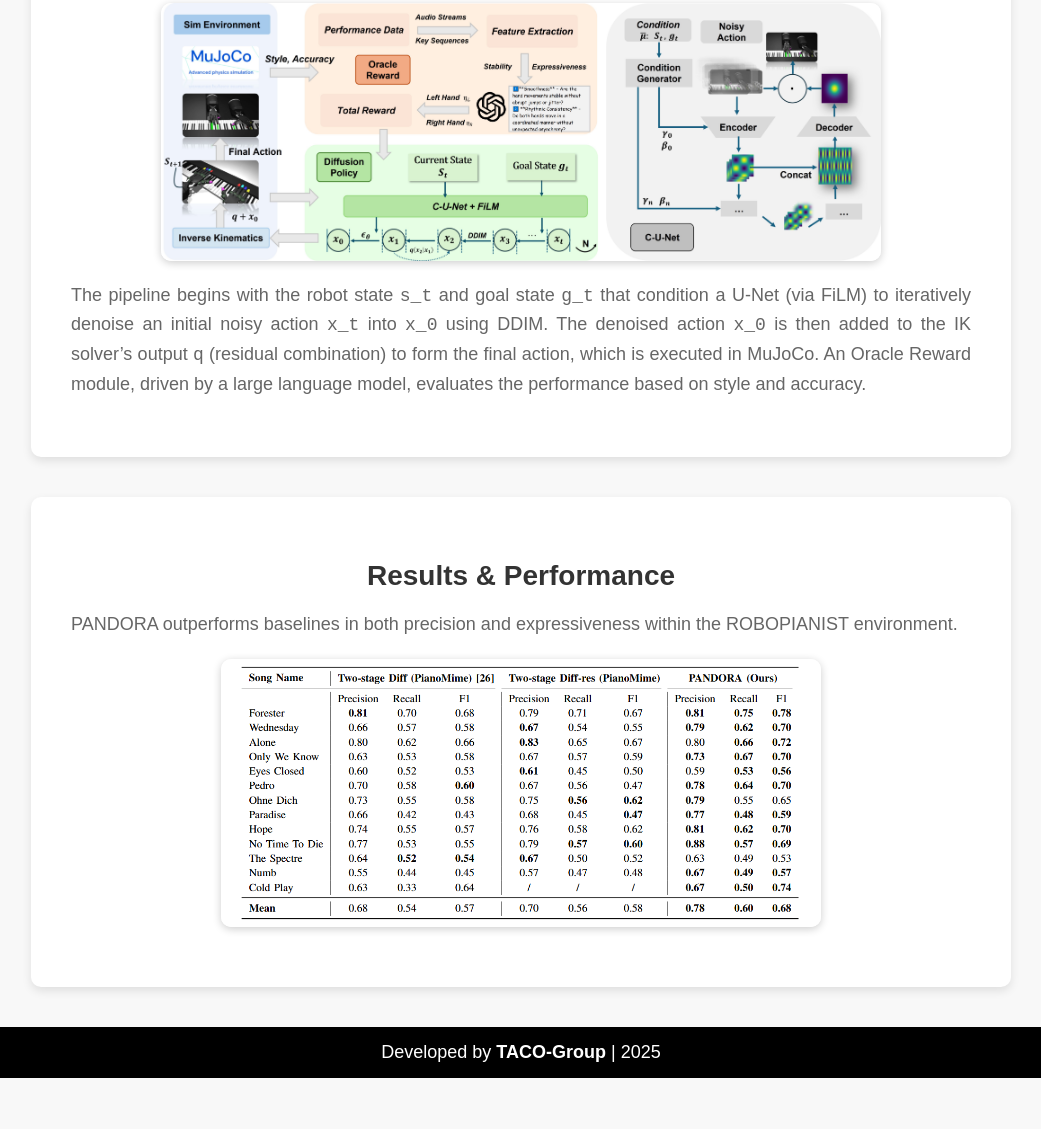
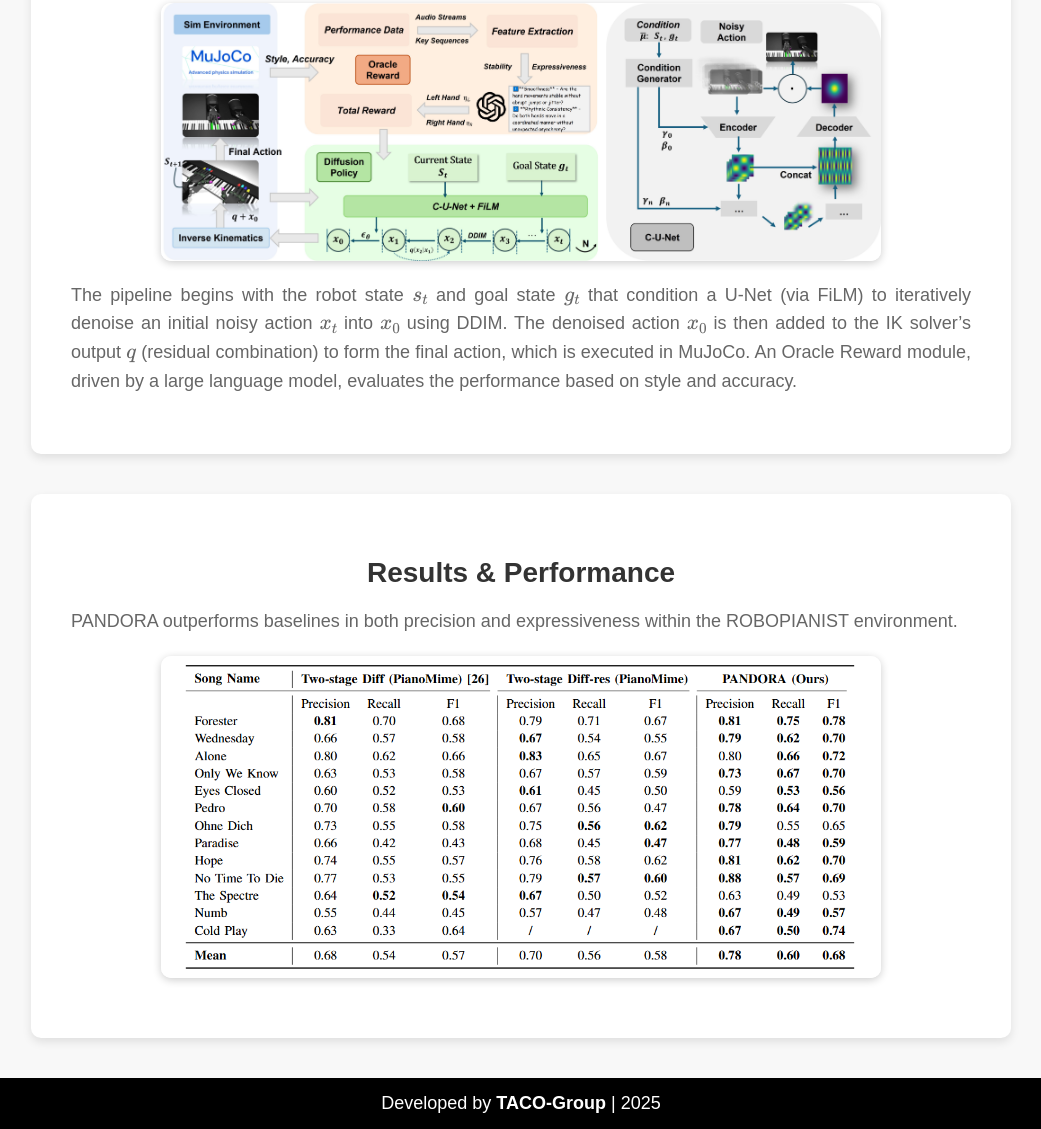
Before and after one commit to taco-group/PANDORA, a plain HTML site: page index.html in a window 1280 px wide. Shown: the part 924-2053 px from the top of the page, without its empty margins (119-1160 px from the left). Before the commit the page ends 2002 px from the top, so only its background shows below. Drawn offline with nearby package versions, Linux system fonts and the light colour scheme; some packages are replaced by stand-ins of ours.

Commit message:
Update index.html

```diff
--- a/index.html
+++ b/index.html
@@ -34,7 +34,7 @@
           environment, significantly outperforming baselines in both pre-
           cision and expressiveness. Ablation studies validate the critical
           contributions of diffusion-based denoising and LLM-driven
-          semantic feedback in enhancing robotic musicianship</p>
+          semantic feedback in enhancing robotic musicianship.</p>
         <div class="buttons">
             <a href="#" class="btn">Read Paper</a>
             <a href="#" class="btn">GitHub Repo</a>
@@ -43,11 +43,13 @@
 
     <section class="method">
         <h2>Methodology</h2>
+        <div style="text-align: center;">
             <img src="Pipeline_PANDORA.jpg" alt="PANDORA Pipeline" class="image" style="max-width: 80%; height: auto; border-radius: 10px; box-shadow: 0px 2px 8px rgba(0, 0, 0, 0.2);">
         </div>
-        <p>The pipeline begins with the robot state <code>s_t</code> and goal state <code>g_t</code> that condition a U-Net (via FiLM)
-          to iteratively denoise an initial noisy action <code>x_t</code> into <code>x_0</code> using DDIM.
-          The denoised action <code>x_0</code> is then added to the IK solver’s output <code>q</code>
+        <p>
+            The pipeline begins with the robot state \(s_t\) and goal state \(g_t\) that condition a U-Net (via FiLM)
+            to iteratively denoise an initial noisy action \(x_t\) into \(x_0\) using DDIM.
+            The denoised action \(x_0\) is then added to the IK solver’s output \(q\)
             (residual combination) to form the final action, which is executed in MuJoCo.
             An Oracle Reward module, driven by a large language model, evaluates the performance
             based on style and accuracy.
@@ -60,7 +62,9 @@
     <section class="results">
         <h2>Results & Performance</h2>
         <p>PANDORA outperforms baselines in both precision and expressiveness within the ROBOPIANIST environment.</p>
-        <img src="Table1.png" alt="Results Graph" class="image">
+        <div style="text-align: center;">
+            <img src="Table1.png" alt="Results Graph" class="image" style="max-width: 80%; height: auto; border-radius: 10px; box-shadow: 0px 2px 8px rgba(0, 0, 0, 0.2);">
+        </div>
     </section>
 
     <footer>
```
Lines whose indentation alone changed are shown as unchanged.
